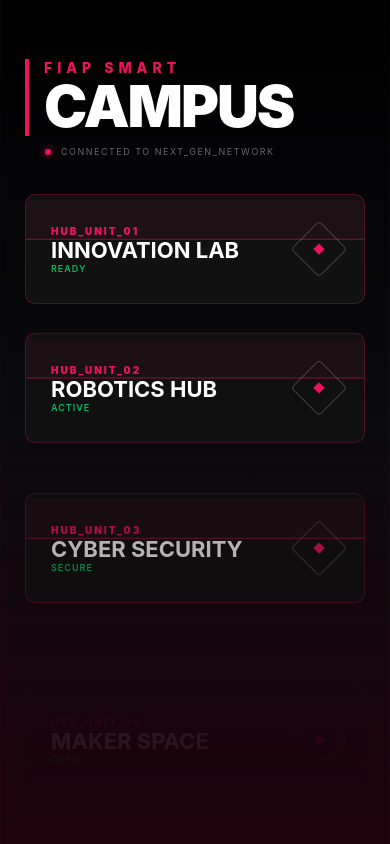
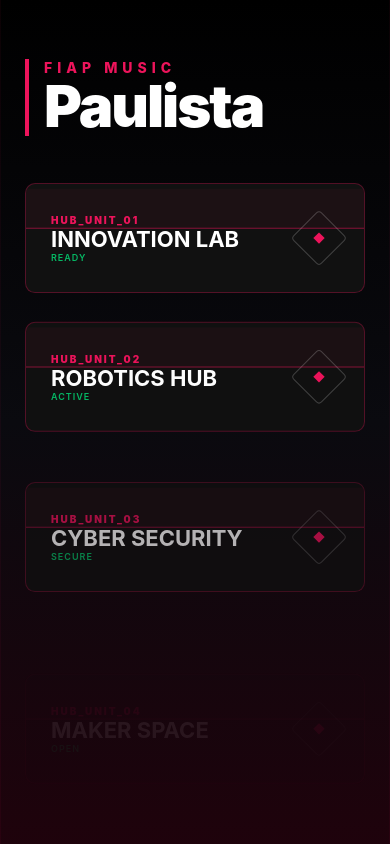
Before and after one commit to gabrieljcoutinho/CP01-Cross-Platform-Application-2026-03-25, a React Native app: screen / in a window 390 px wide. Built offline with nearby package versions, Linux system fonts and the light colour scheme.

Commit message:
test: conteudo test

```diff
--- a/Css/styleEscolhaDeSala.js
+++ b/Css/styleEscolhaDeSala.js
@@ -63,13 +63,6 @@
   border-radius: 3px;
   background-color: #ed145b;
   box-shadow: 0px 0px 8px #ed145b;
-`;
-
-export const SystemText = styled.Text`
-  color: rgba(255, 255, 255, 0.4);
-  font-size: 9px;
-  letter-spacing: 1.5px;
-  margin-left: 10px;
 `;
 
 export const ScrollArea = styled.ScrollView`
--- a/pages/SelecionandoAsala.js
+++ b/pages/SelecionandoAsala.js
@@ -82,12 +82,10 @@
 
       <S.HeaderSection>
         <S.GlitchContainer>
-          <S.TitleMain>FIAP SMART</S.TitleMain>
-          <S.TitleSub>CAMPUS</S.TitleSub>
+          <S.TitleMain>FIAP MUSIC</S.TitleMain>
+          <S.TitleSub>Paulista</S.TitleSub>
         </S.GlitchContainer>
         <S.StatusRow>
-          <S.StatusPulse />
-          <S.SystemText>CONNECTED TO NEXT_GEN_NETWORK</S.SystemText>
         </S.StatusRow>
       </S.HeaderSection>
 
```
